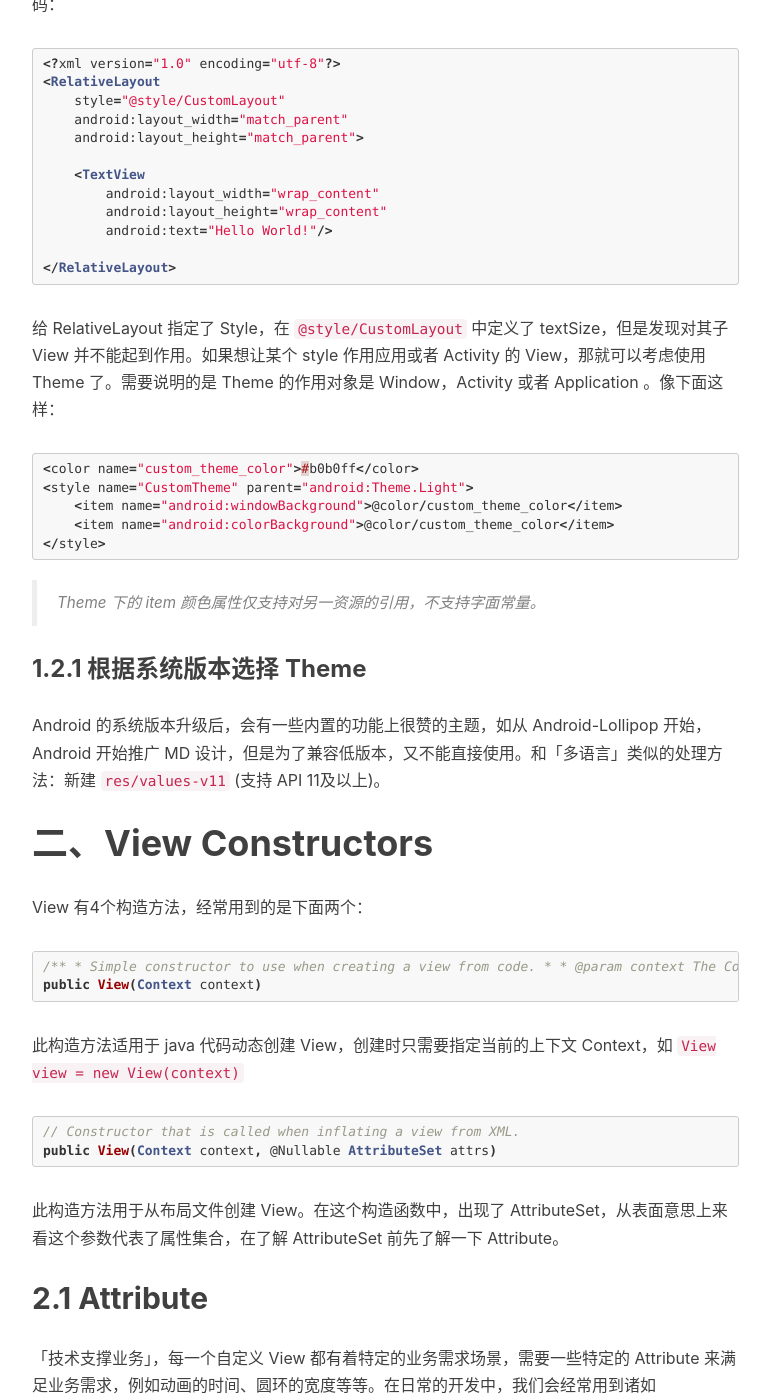
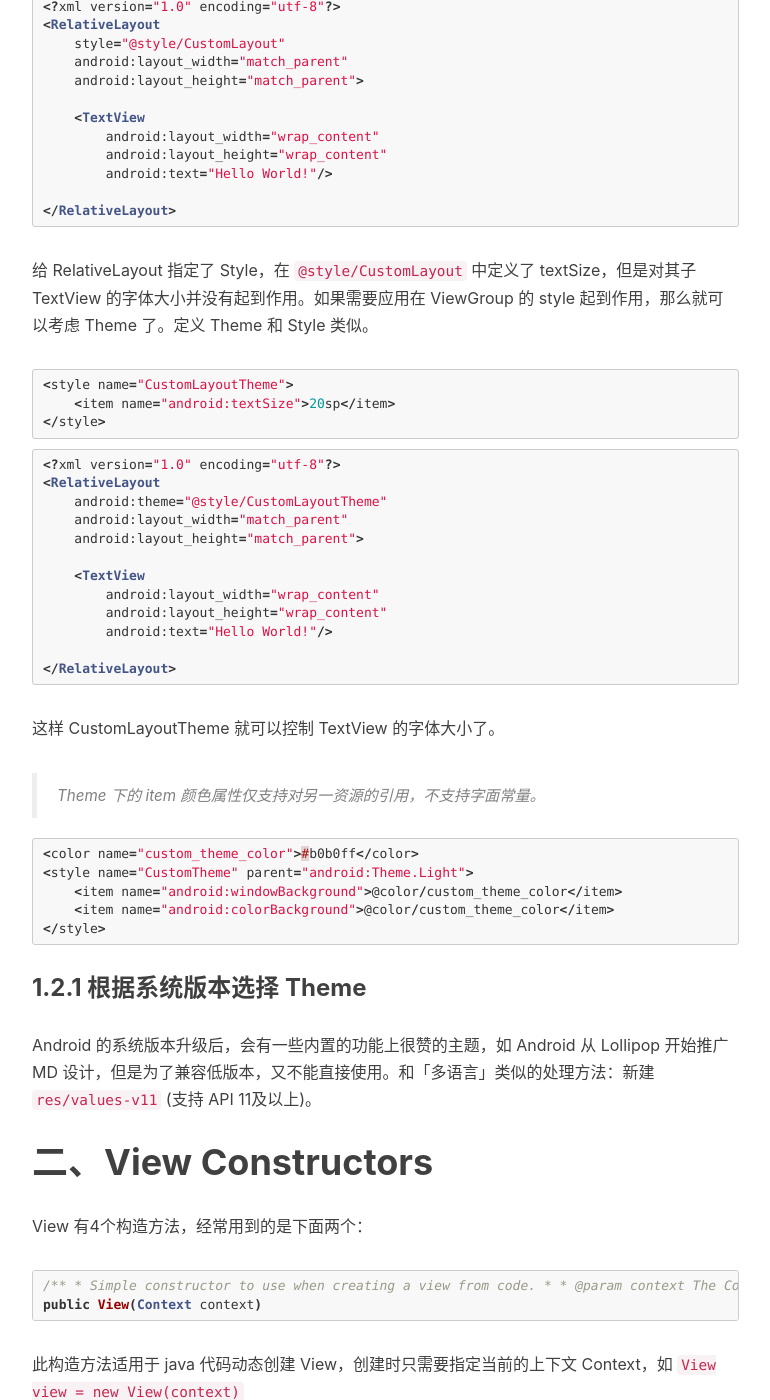
Before and after one commit to CoXier/CoXier.github.io, a Jekyll site: the page built from _posts/2017-06-11-Android-View-Constructors.markdown, in a window 1280 px wide and 1400 px high, scrolled down 2356 px. Shown: the whole window, without its empty margins (233-1003 px from the left). Built offline with Jekyll 4.4.1, drawn with Linux system fonts in a browser that asks for light colours; nearby versions of some CDN libraries; comment, search, counter and statistics services are not loaded; some of the changed text lies outside the part shown.

````diff
--- a/_posts/2017-06-11-Android-View-Constructors.markdown
+++ b/_posts/2017-06-11-Android-View-Constructors.markdown
@@ -43,18 +43,18 @@
 - 通过 `name` 来唯一标识一个 Style，相当于 key-value 中的 key
 - 前面说到 Style 是属性的集合，集合的一个子元素也就是 `<item></item>`
 
-定义了 Style 之后，使用：
+定义了 Style 之后，可以应用此 Style 到多个 View 上，后期修改属性也减少了重复工作。
 
 ```java
 <TextView
     style="@style/CodeFont"
     android:text="@string/hello" />
 ```
-有木有觉得很方便。
+
 
 ### 1.1.2 Style 继承关系
 Style 间可以存在继承关系，和面向对象语言中的继承类似，继承之后按照需要，对自己想要的属性进行重新「赋值」。继承分为两种类型：
-- 继承 Android 内置 Style，需要使用 `parent` 关键字指明继承的对象
+- 继承 Android 内置 Style，需要使用 `parent` 关键字指明继承的对象，见 `1.1.1`
 - 继承自定义 Style，规则上更随意，可采取下面的方式：
 
 ```java
@@ -84,7 +84,31 @@
 
 </RelativeLayout>
 ```
-给 RelativeLayout 指定了 Style，在 `@style/CustomLayout` 中定义了 textSize，但是发现对其子 View 并不能起到作用。如果想让某个 style 作用应用或者 Activity 的 View，那就可以考虑使用 Theme 了。需要说明的是 Theme 的作用对象是 Window，Activity 或者 Application 。像下面这样：
+给 RelativeLayout 指定了 Style，在 `@style/CustomLayout` 中定义了 textSize，但是对其子 TextView 的字体大小并没有起到作用。如果需要应用在 ViewGroup 的 style 起到作用，那么就可以考虑 Theme 了。定义 Theme 和 Style 类似。
+
+```java
+<style name="CustomLayoutTheme">
+    <item name="android:textSize">20sp</item>
+</style>
+```
+
+```java
+<?xml version="1.0" encoding="utf-8"?>
+<RelativeLayout
+    android:theme="@style/CustomLayoutTheme"
+    android:layout_width="match_parent"
+    android:layout_height="match_parent">
+
+    <TextView
+        android:layout_width="wrap_content"
+        android:layout_height="wrap_content"
+        android:text="Hello World!"/>
+
+</RelativeLayout>
+```
+这样 CustomLayoutTheme 就可以控制 TextView 的字体大小了。
+
+> Theme 下的 item 颜色属性仅支持对另一资源的引用，不支持字面常量。
 
 ```java
 <color name="custom_theme_color">#b0b0ff</color>
@@ -93,10 +117,9 @@
     <item name="android:colorBackground">@color/custom_theme_color</item>
 </style>
 ```
-> Theme 下的 item 颜色属性仅支持对另一资源的引用，不支持字面常量。
 
 ### 1.2.1 根据系统版本选择 Theme
-Android 的系统版本升级后，会有一些内置的功能上很赞的主题，如从 Android-Lollipop 开始，Android 开始推广 MD 设计，但是为了兼容低版本，又不能直接使用。和「多语言」类似的处理方法：新建 `res/values-v11` (支持 API 11及以上)。
+Android 的系统版本升级后，会有一些内置的功能上很赞的主题，如 Android 从 Lollipop 开始推广 MD 设计，但是为了兼容低版本，又不能直接使用。和「多语言」类似的处理方法：新建 `res/values-v11` (支持 API 11及以上)。
 
 # 二、View Constructors
 View 有4个构造方法，经常用到的是下面两个：
````
Also changed, not shown: other parts of _posts/2017-06-11-Android-View-Constructors.markdown (+4 -4 lines).
